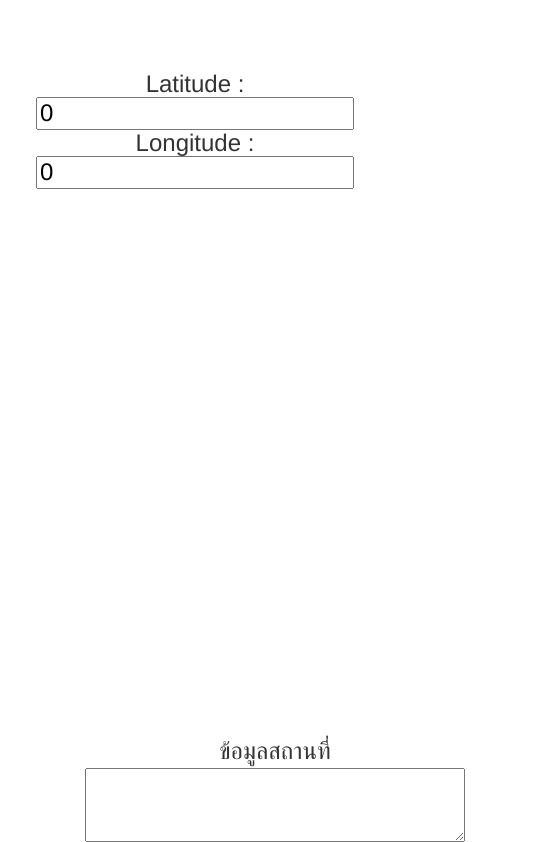
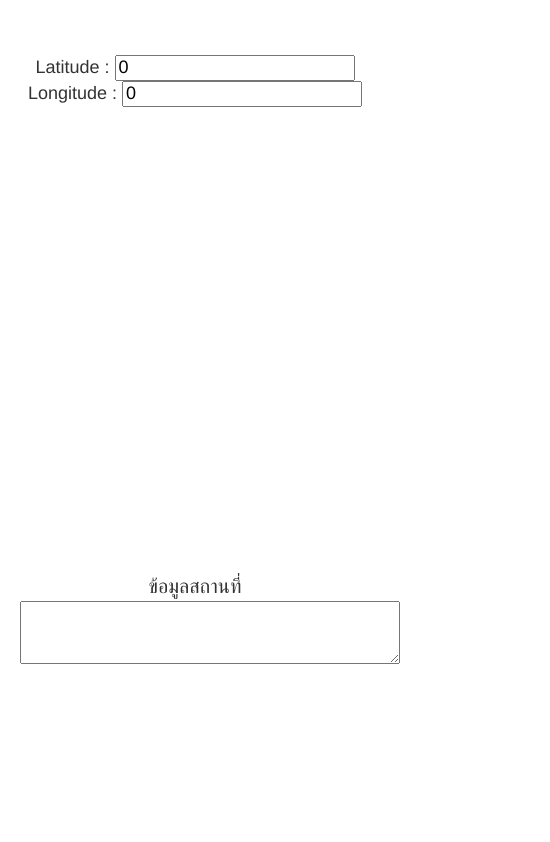
Before and after one commit to punkonrock/cap, a plain HTML site: page index.html in a window 390 px wide. Shown: the part 75-917 px from the top of the page, 550 px wide, since content can reach past the window. After the commit the page ends 844 px from the top, so only its background shows below. Drawn offline with nearby package versions, Linux system fonts and the light colour scheme; some packages are replaced by stand-ins of ours.

Commit message:
Update index.html

```diff
--- a/index.html
+++ b/index.html
@@ -20,12 +20,12 @@ html { height: 100% }
 body {
     height:100%;
     margin:0;padding:0;
-    font-size:24px;
+    font-size:20px;
 }
 /* css กำหนดความกว้าง ความสูงของแผนที่ */
 #map_canvas {
-    width:400px;
-    height:530px;
+    width:350px;
+    height:450px;
     margin:auto;
 /*  margin-top:100px;*/
 }
@@ -42,15 +42,15 @@ body {
 	</div><br>
 
 <div align="center">
-<h3>Latitude :
+<h4>Latitude :
     <input name="lat_value" type="text" id="lat_value" value="0" /><br>
 Longitude :
-    <input name="lon_value" type="text" id="lon_value" value="0" /></h3>
+    <input name="lon_value" type="text" id="lon_value" value="0" /></h4>
 </div>
 
   <div id="map_canvas"></div>
 
- <div id="showDD" style="margin:auto;padding-top:5px;width:550px;">
+ <div id="showDD" style="margin:auto;padding-top:5px;width:350px;">
   <form id="form_get_detailMap" name="form_get_detailMap" method="post" action="" align="center">
   ข้อมูลสถานที่<br />
   <textarea name="place_value" rows="2" id="place_value" style="width:380px;"></textarea>
```
